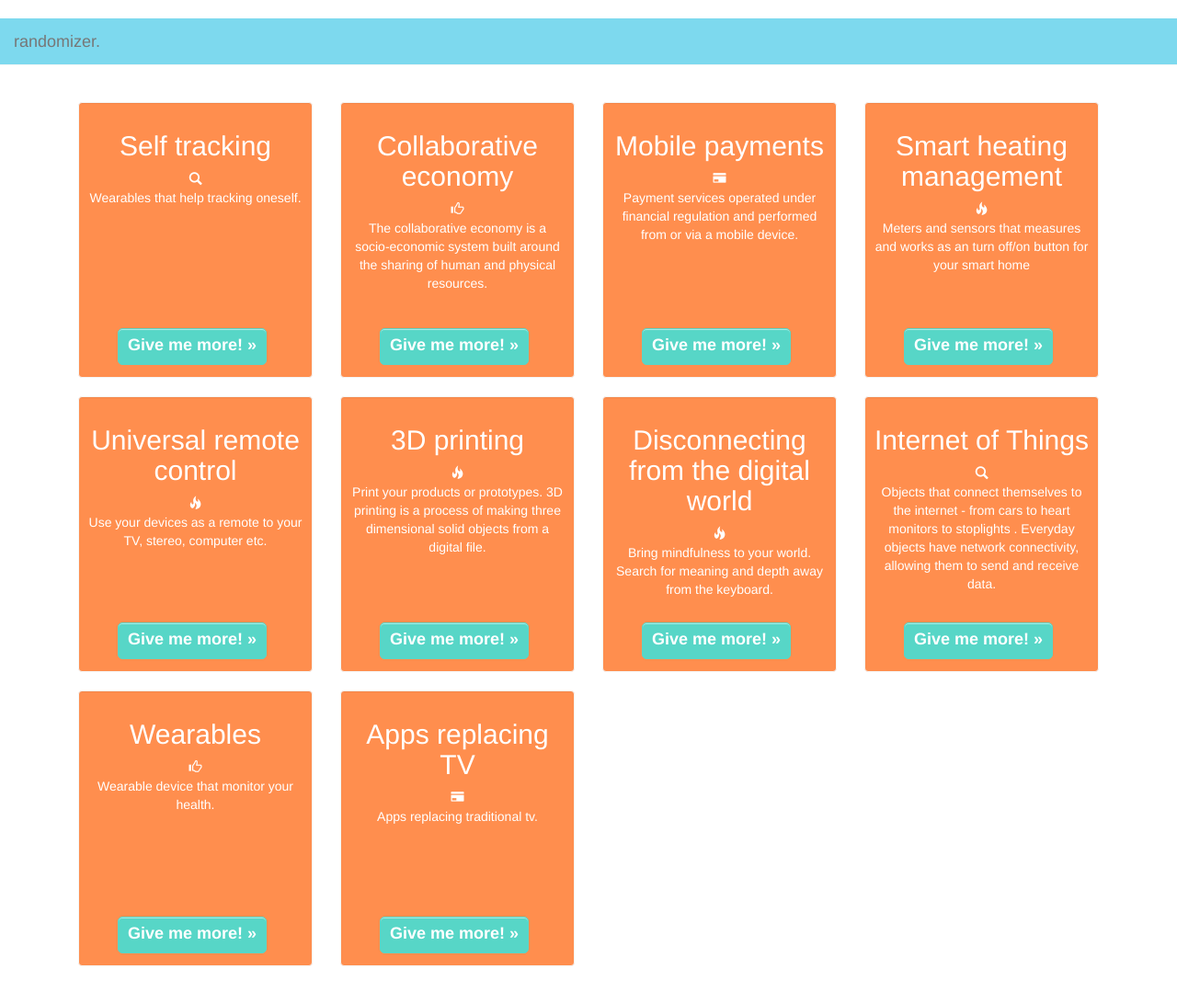
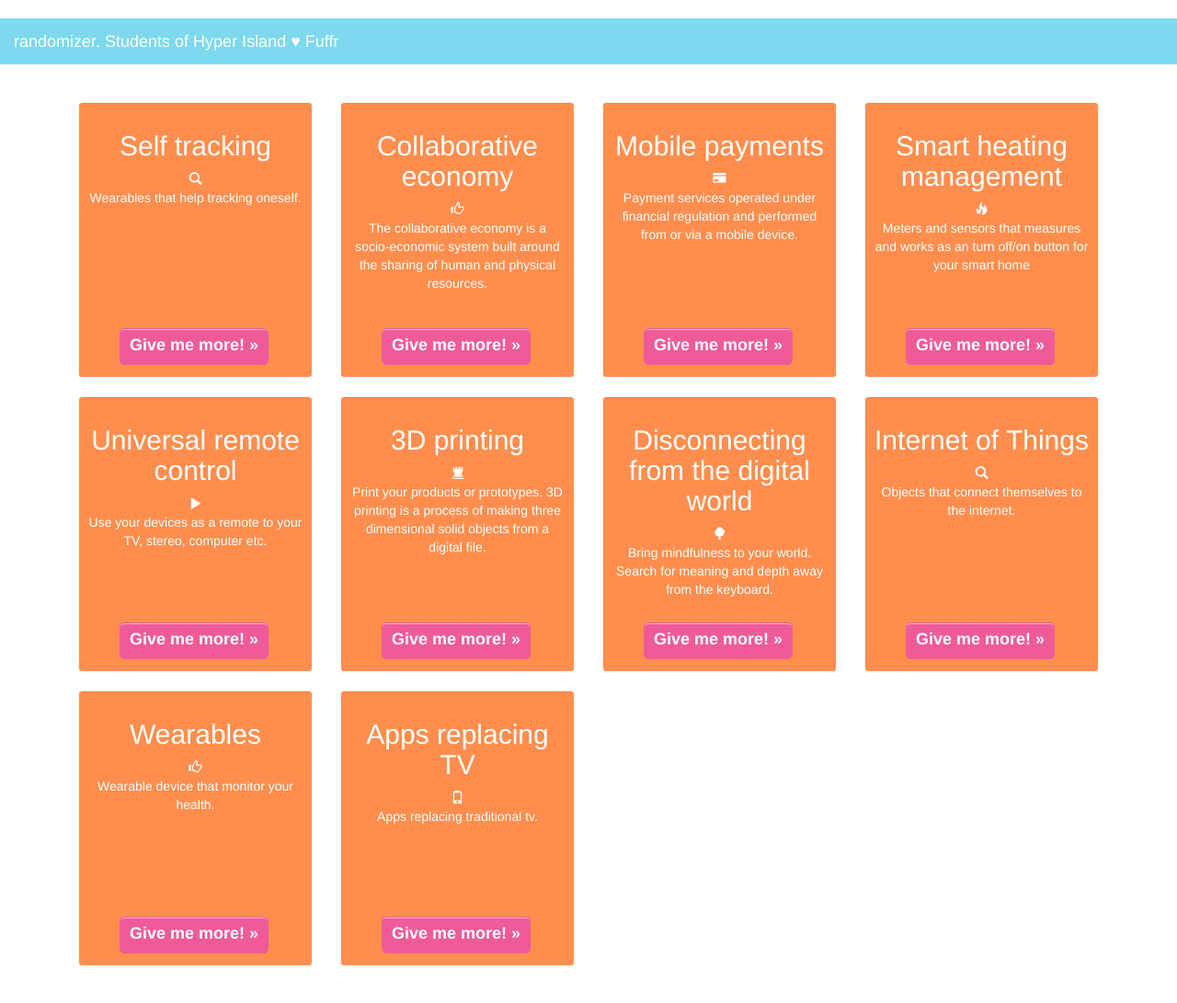
Before and after one commit to johannabulling/randomizer, a PHP site: page / in a window 1280 px wide. Shown: the whole page at 92% size. Run offline with PHP 8.4, Linux system fonts and the light colour scheme; some libraries are stand-ins or nearby versions.

Commit message:
colors and awsomeness

```diff
--- a/css/main.css
+++ b/css/main.css
@@ -52,14 +52,14 @@ body {
 {
 padding: 5px 10px 7px !important;
 font-size: 18px !important;
-background-color: #57d6c7;
+background-color: #ef5b99;
 font-weight: bold;
-text-shadow: 1px 1px #57D6C7;
+text-shadow: 1px 1px #ef5b99;
 color: #ffffff;
 border-radius: 5px;
 -moz-border-radius: 5px;
 -webkit-border-radius: 5px;
-border: 1px solid #57D6C7;
+border: 1px solid #ef5b99;
 cursor: pointer;
 box-shadow: 0 1px 0 rgba(255, 255, 255, 0.5) inset;
 -moz-box-shadow: 0 1px 0 rgba(255, 255, 255, 0.5) inset;
@@ -69,8 +69,19 @@ box-shadow: 0 1px 0 rgba(255, 255, 255, 0.5) inset;
 .btn {
 	position: absolute;
 	bottom: 34px;
-	left: 58px;
+	left: 60px;
 }
+
+
+
+.btn-default:hover
+{
+  color: #ffffff;
+  background-color: #f26f06;
+  border-color: #ebebeb;
+}
+
+
 
 
 
--- a/index.html
+++ b/index.html
@@ -41,7 +41,13 @@
             <span class="icon-bar"></span>
           </button>
 
-          <a class="navbar-brand" href="#">randomizer.</a>
+          <a class="navbar-brand" href="#"><p style="color: white; 24px">randomizer. Students of Hyper Island &hearts; Fuffr</p></a>
+
+<!--                <button type="button" class="btn btn-default">Show all trends.</button>
+
+                  <span class="glyphicon glyphicon-transfer"</span>
+
+                <button type="button" class="btn btn-default">Shuffle trends.</button>-->
         </div>
 
         <!-- Collect the nav links, forms, and other content for toggling -->
@@ -248,7 +257,7 @@
       <div class="col-xs-12 col-md-3 col-sm-6">
         <div class="padding-test well">
           <h2>Universal remote control</h2>
-          <span class="glyphicon glyphicon-fire"></span>
+          <span class="glyphicon glyphicon-play"></span>
           <p>Use your devices as a remote to your TV, stereo, computer etc.</p>
 
           <!-- Information-button -->
@@ -283,7 +291,7 @@
       <div class="col-xs-12 col-md-3 col-sm-6">
         <div class="padding-test well">
           <h2>3D printing</h2>
-          <span class="glyphicon glyphicon-fire"></span>
+          <span class="glyphicon glyphicon-tower"></span>
           <p>Print your products or prototypes. 3D printing is a process of making three dimensional solid objects from a digital file.</p>
 
           <!-- Information-button -->
@@ -318,7 +327,7 @@
       <div class="col-xs-12 col-md-3 col-sm-6">
         <div class="padding-test well">
           <h2>Disconnecting from the digital world</h2>
-          <span class="glyphicon glyphicon-fire"></span>
+          <span class="glyphicon glyphicon-tree-deciduous"></span>
           <p>Bring mindfulness to your world. Search for meaning and depth away from the keyboard.</p>
 
           <!-- Information-button -->
@@ -354,7 +364,7 @@
         <div class="padding-test well">
           <h2>Internet of Things</h2>
           <span class="glyphicon glyphicon-search"></span>
-          <p>Objects that connect themselves to the internet - from cars to heart monitors to stoplights . Everyday objects have network connectivity, allowing them to send and receive data.</p>
+          <p>Objects that connect themselves to the internet.</p>
 
           <!-- Information-button -->
           <p><a class="btn btn-default" href="#" role="button" data-toggle="modal" data-target="#myModal8">Give me more! &raquo;</a></p>
@@ -424,7 +434,7 @@
       <div class="col-xs-12 col-md-3 col-sm-6">
         <div class="padding-test well">
           <h2>Apps replacing TV</h2>
-          <span class="glyphicon glyphicon-credit-card"></span>
+          <span class="glyphicon glyphicon-phone"></span>
           <p>Apps replacing traditional tv.</p>
 
           <!-- Information-button -->
```
Also changed, not shown: other parts of index.html (+18 -14 lines), Pics/Screen Shot 2014-09-09 at 11.36.34.png (added), Pics/Screen Shot 2014-09-09 at 18.05.13.png (added), Pics/Screen Shot 2014-09-09 at 18.29.14.png (added), Pics/Screen Shot 2014-09-10 at 09.03.24.png (added), Pics/Screen Shot 2014-09-10 at 09.13.19.png (added), Pics/Screen Shot 2014-09-10 at 09.27.30.png (added), Pics/Screen Shot 2014-09-10 at 09.36.12.png (added), Pics/Screen Shot 2014-09-10 at 09.43.19.png (added), Pics/Screen Shot 2014-09-10 at 09.56.30.png (added), Pics/Screen Shot 2014-09-10 at 10.10.06.png (added), Pics/Screen Shot 2014-09-10 at 10.24.24.png (added), Pics/Screen Shot 2014-09-10 at 10.37.11.png (added), Pics/Screen Shot 2014-09-10 at 10.37.22.png (added).
